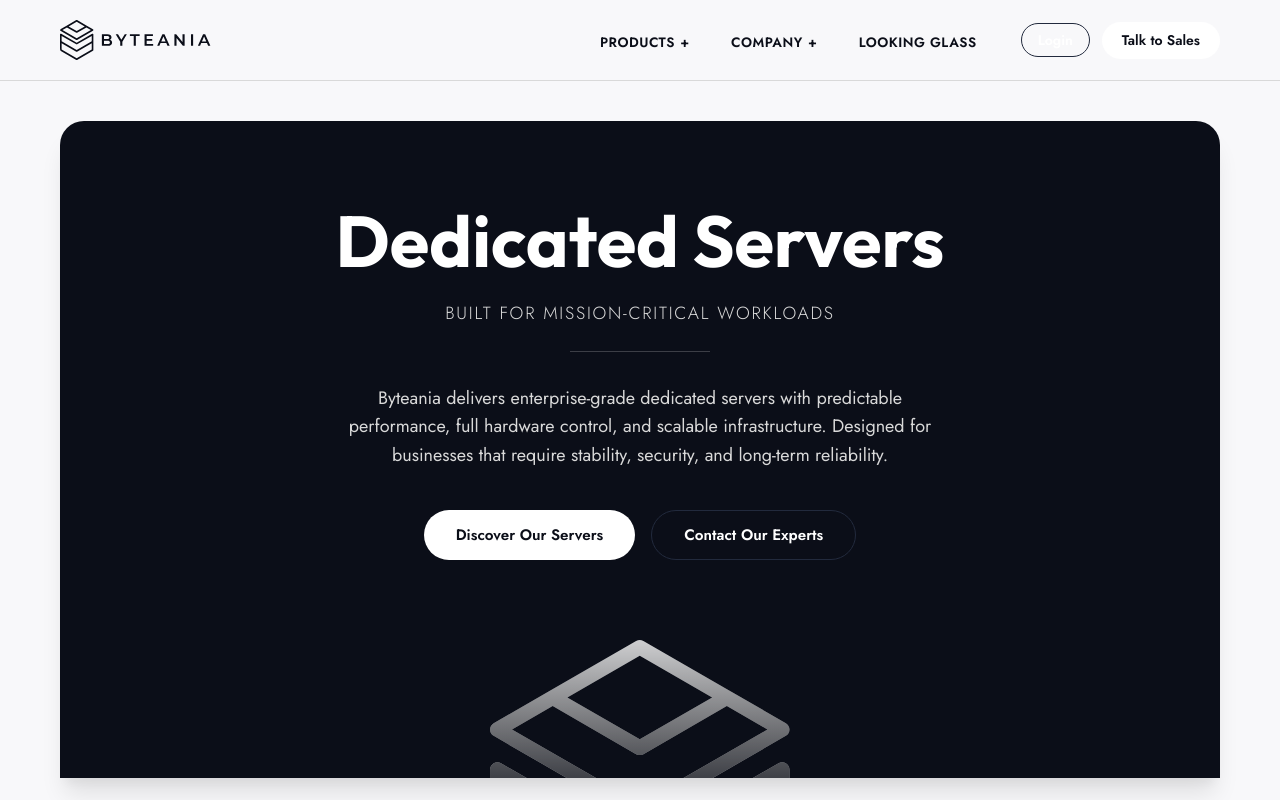
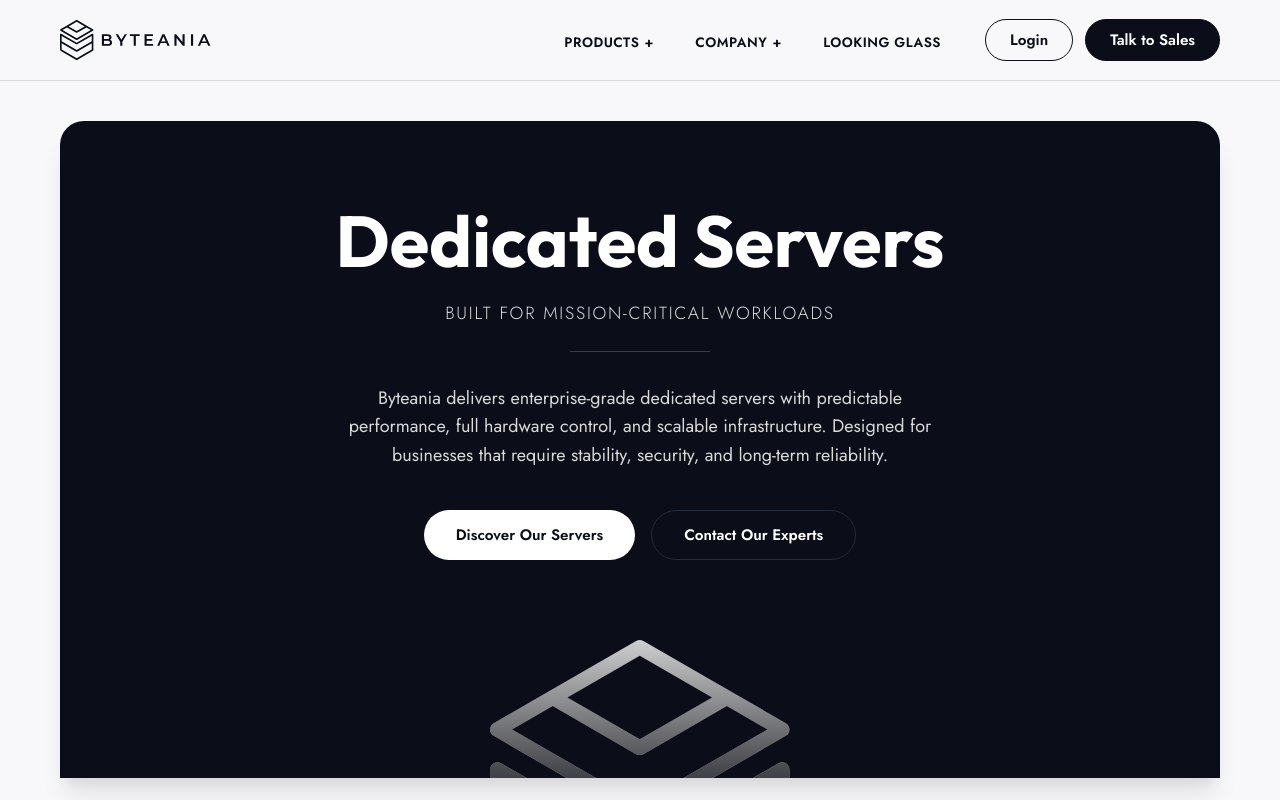
Before and after one commit to souiiii/Bytenia, a React (Vite) app: page / in a window 1280 px wide. Shown: the top 800 px of the page. Built offline with nearby package versions, Linux system fonts and the light colour scheme; what react-world-flags would draw is missing.

Commit message:
feat: implement responsive Navbar component with dropdown menus and route-based state management

```diff
--- a/src/components/Navbar/Navbar.jsx
+++ b/src/components/Navbar/Navbar.jsx
@@ -109,9 +109,16 @@ const Navbar = () => {
             <button
               className="btn-outline login-btn"
               style={{
-                padding: "6px 16px",
+                padding: "8px 24px",
                 borderRadius: "50px",
-                fontSize: "0.875rem",
+                fontSize: "0.95rem",
+                fontWeight: 600,
+                border: "1.5px solid var(--text-dark, #060914)",
+                color: "var(--text-dark, #060914)",
+                backgroundColor: "transparent",
+                cursor: "pointer",
+                height: "42px",
+                boxSizing: "border-box"
               }}
             >
               Login
@@ -120,13 +127,20 @@ const Navbar = () => {
               to="/connect"
               className="btn-primary start-btn"
               style={{
-                padding: "8px 20px",
+                padding: "8px 24px",
                 borderRadius: "50px",
-                fontSize: "0.875rem",
+                fontSize: "0.95rem",
+                fontWeight: 600,
+                backgroundColor: "var(--bg-dark, #060914)",
+                color: "#ffffff",
+                border: "1.5px solid var(--bg-dark, #060914)",
                 textDecoration: "none",
                 display: "inline-flex",
                 alignItems: "center",
-                justifyContent: "center"
+                justifyContent: "center",
+                cursor: "pointer",
+                height: "42px",
+                boxSizing: "border-box"
               }}
             >
               Talk to Sales
@@ -162,7 +176,18 @@ const Navbar = () => {
           <div className="mobile-actions">
             <button
               className="btn-outline"
-              style={{ width: "100%", marginBottom: "12px", padding: "12px" }}
+              style={{
+                width: "100%",
+                marginBottom: "12px",
+                padding: "12px",
+                borderRadius: "50px",
+                fontSize: "0.95rem",
+                fontWeight: 600,
+                border: "1.5px solid var(--text-dark, #060914)",
+                color: "var(--text-dark, #060914)",
+                backgroundColor: "transparent",
+                boxSizing: "border-box"
+              }}
             >
               Login
             </button>
@@ -172,6 +197,12 @@ const Navbar = () => {
               style={{
                 width: "100%",
                 padding: "12px",
+                borderRadius: "50px",
+                fontSize: "0.95rem",
+                fontWeight: 600,
+                backgroundColor: "var(--bg-dark, #060914)",
+                color: "#ffffff",
+                border: "1.5px solid var(--bg-dark, #060914)",
                 textDecoration: "none",
                 display: "inline-flex",
                 alignItems: "center",
```
